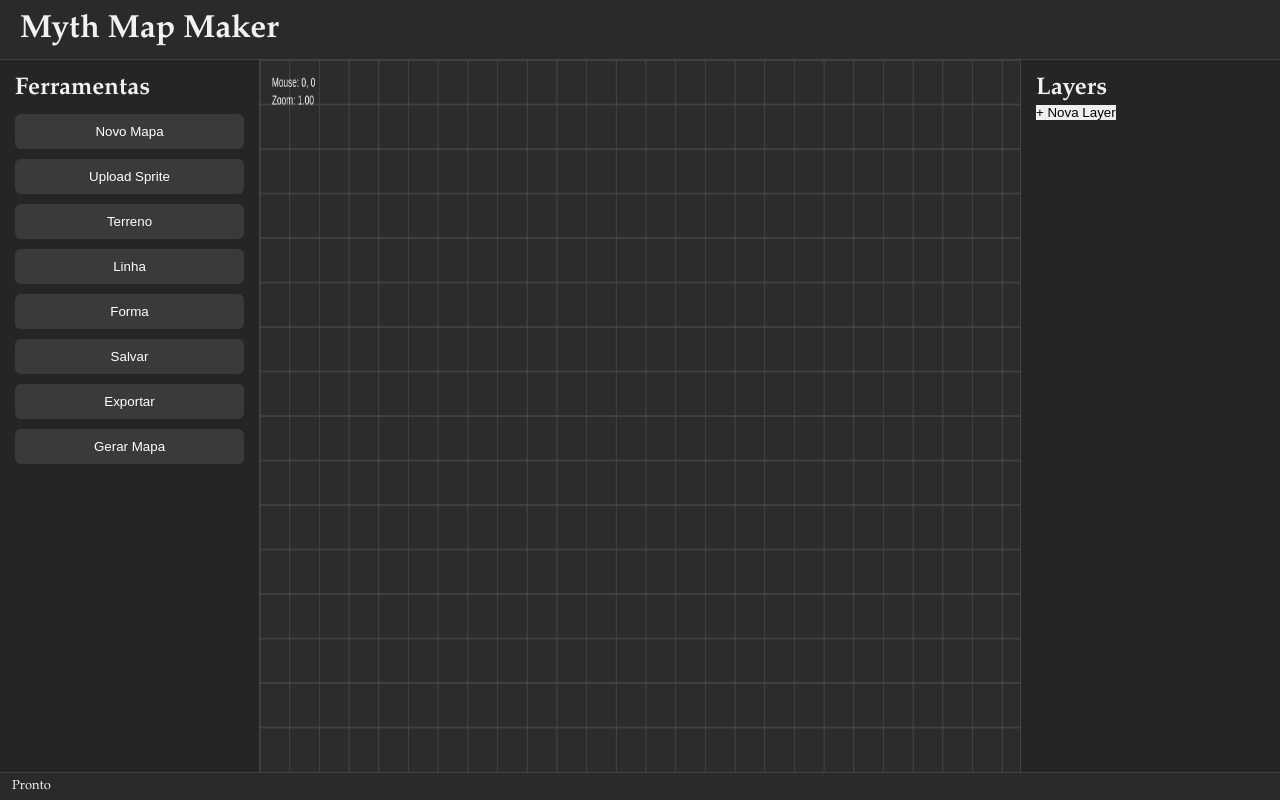
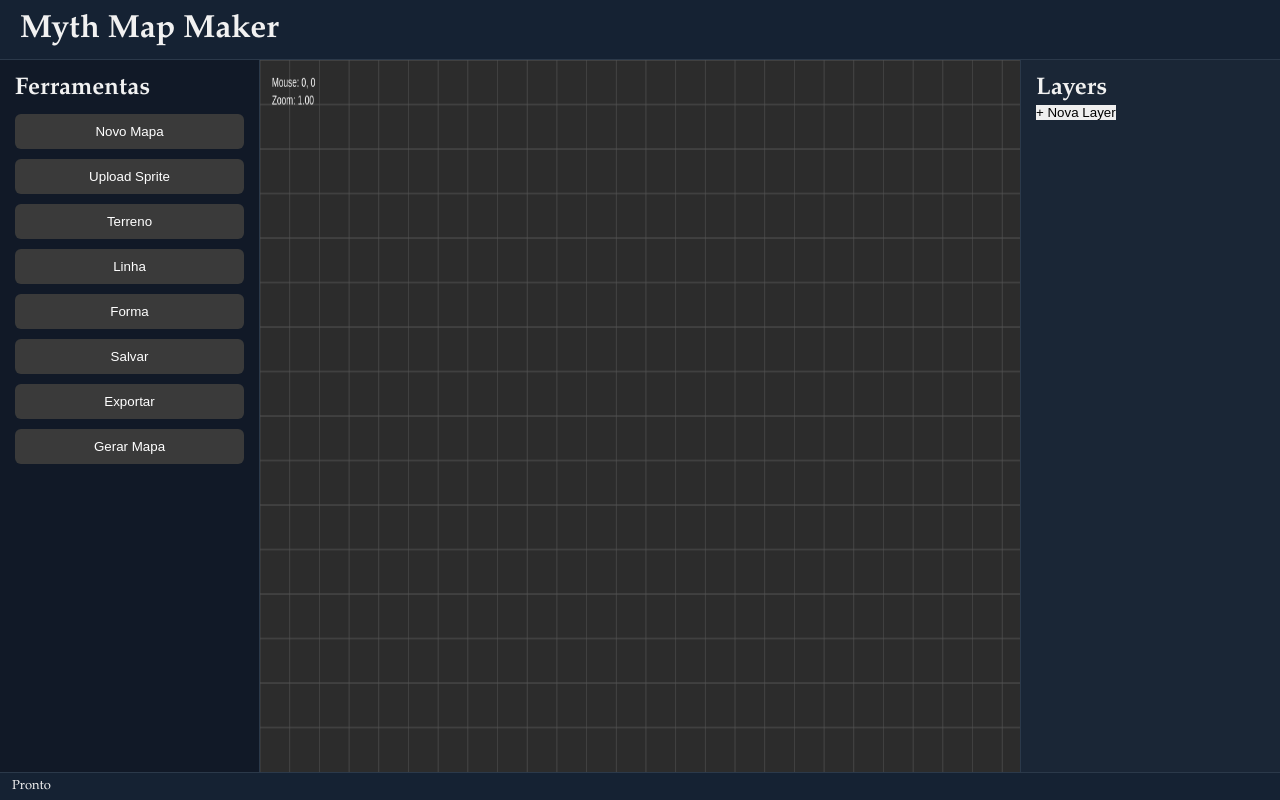
Before and after one commit to gamer-bakuryu/mythmapmaker.github.io, a React (Vite) app: page / in a window 1280 px wide. Built offline with nearby package versions, Linux system fonts and the light colour scheme.

Commit message:
Update layout.css

```diff
--- a/src/styles/layout.css
+++ b/src/styles/layout.css
@@ -22,9 +22,9 @@
   height: 60px;
   min-height: 60px;
 
-  background: #2a2a2a;
+  background: var(--toolbar-bg);
 
-  border-bottom: 1px solid #444;
+  border-bottom: 1px solid var(--border-color);
 
   display: flex;
   align-items: center;
@@ -54,9 +54,9 @@
   width: 260px;
   min-width: 260px;
 
-  background: #252525;
+  background: var(--sidebar-bg);
 
-  border-right: 1px solid #444;
+  border-right: 1px solid var(--border-color);
 
   overflow-y: auto;
 
@@ -74,7 +74,7 @@
 
   overflow: hidden;
 
-  background: #313131;
+  background: var(--canvas-bg);
 }
 
 /* =========================
@@ -85,9 +85,9 @@
   width: 260px;
   min-width: 260px;
 
-  background: #252525;
+  background: var(--panel-bg);
 
-  border-left: 1px solid #444;
+  border-left: 1px solid var(--border-color);
 
   overflow-y: auto;
 
@@ -102,9 +102,9 @@
   height: 28px;
   min-height: 28px;
 
-  background: #2a2a2a;
+  background: var(--toolbar-bg);
 
-  border-top: 1px solid #444;
+  border-top: 1px solid var(--border-color);
 
   display: flex;
   align-items: center;
```
